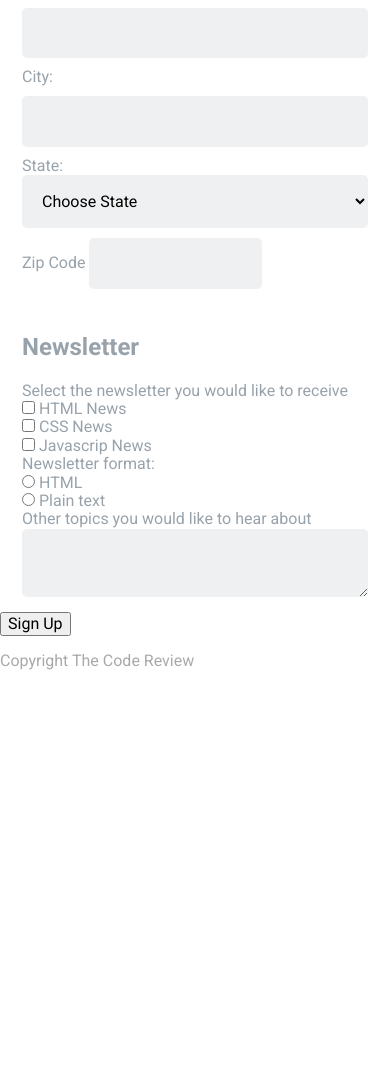
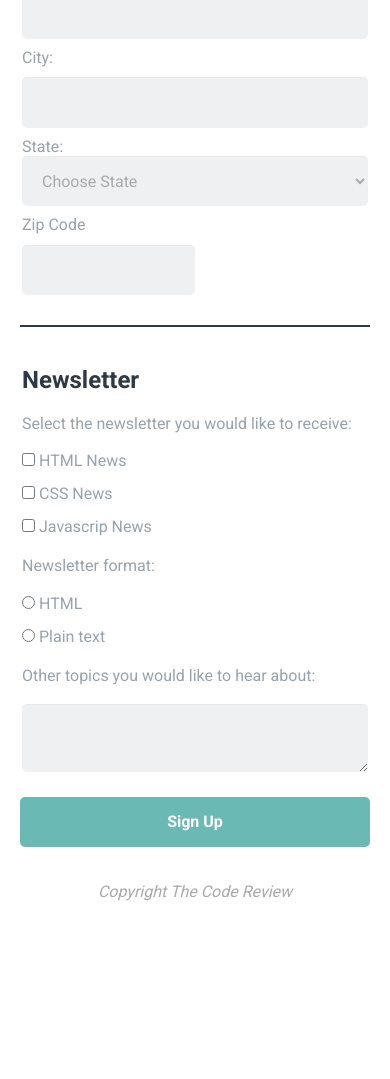
Before and after one commit to avocadohooman/online_registration_v4, a plain HTML site: page index.html in a window 390 px wide. Shown: the part 662-1741 px from the top of the page. Before the commit the page ends 1641 px from the top, so only its background shows below. Drawn offline with Linux system fonts and the light colour scheme; a web font is replaced by a local one.

Commit message:
Mobile first CSS done

```diff
--- a/css/style.css
+++ b/css/style.css
@@ -19,7 +19,9 @@ fieldset {
 
 label {
     color: #98a2ab;
+    margin-top: 10px;
 }
+
 
 .row {
     flex: 1;
@@ -27,6 +29,10 @@ label {
 
 p {
     color: darkgray;
+}
+
+.h2-color {
+    color:#2f3944;
 }
 
 /* Link Styles */
@@ -63,8 +69,6 @@ p {
     font-style: italic;
   }
 
-
-
 /* Section Styles */
 
 .main-nav {
@@ -88,14 +92,13 @@ p {
     padding-top: 20px;
 }
 
-.seperator {
+.seperator-1 {
     margin-left: 20px;
     margin-right: 20px;
     padding-top: 10px;
-    margin-bottom: 30px;
-    text-align: center;
-    border-top: 8px solid #2f3944;
-    border-bottom: 4px solid #2f3944;
+    margin-bottom: 15px;
+    border-top: 6px solid #2f3944;
+    border-bottom: 2px solid #2f3944;
 }
 
 input[type="text"],
@@ -111,7 +114,20 @@ select {
     padding: 16px;
     margin-top: 10px;
     margin-bottom: 10px;
-    box shadow: 0 1px 0 rgba(0,0,0,0.03) inset;
+    box-shadow: 0 1px 0 rgba(0,0,0,0.03) inset;
+}
+
+select {
+    height: 50px;
+    color: darkgrey;
+}
+
+.select-wrap {
+    margin-bottom: 10px;
+}
+
+.select-label {
+    margin-bottom: 10px;
 }
 
 
@@ -119,9 +135,57 @@ input[class="zipcode"] {
     width: 50%;
 }
 
+.seperator-2 {
+    margin-left: 20px;
+    margin-right: 20px;
+    padding-top: 10px;
+    margin-bottom: 15px;
+    border-bottom: 2px solid #2f3944;
+}
+
+.newsletter-type,
+.newsletter-format {
+     margin-bottom: 10px;
+}
+.newsletter-format {
+    margin-top: 15px;
+}
+
+input[type="checkbox"],
+input[type="radio"] {
+    margin-top: 10px;
+    margin-bottom: 10px;
+}
+
+.other-text {
+    margin-top: 15px;
+    margin-bottom: 0;
+}
+
+button {
+    text-align: center;
+    width: 100%;
+    height: auto;
+    padding: 16px;
+    background: #6bb9b4;
+    color: white;
+    font-weight: bold;
+    border: none;
+    border-radius: 5px;
+}
+
+.button-wrap {
+    margin-top: 10px;
+    margin-right: 20px;
+    margin-left: 20px;
+}
+
 
 footer p {
-    padding-bottom: 75%;
+    padding-bottom: 45%;
+    padding-top: 5%;
+    text-align: center;
+    font-style: italic;
 }
 
 
--- a/index.html
+++ b/index.html
@@ -14,17 +14,16 @@
             <h1>The Code Review</h1>
     </nav>
     <header class="welcome">
-        <h2>Signup for our newsletter</h2>
+        <h2 class="h2-color">Signup for our newsletter</h2>
         <p>Get the latest news on how your code is doing right in your inbox.</p>
     </header>
-    <div class="seperator">
 
-    </div>
+    <div class="seperator-1"></div>
 
     <div class="row">
         <form action="index.html" method="POST">
             <fieldset class="contact-info">
-                <legend><h2>Contact Information</h2></legend>
+                <legend><h2 class="h2-color">Contact Information</h2></legend>
 
                 <label for="name">Full Name:</label>
                 <input type="text" id="name" name="user_name" placeholder="Required">
@@ -41,24 +40,28 @@
                 <label for="city">City:</label>
                 <input type="text" id="city" name="user_city">
 
-                <label for="state">State:</label>
+                <div class="select-wrap"><label for="state">State:</label>
                 <select id="state" name="user_state">
-                        <option value="" disabled selected>Choose State</option>
+                        <option class="disabled" value="" disabled selected>Choose State</option>
                         <option value="vienna">Vienna</option>
                         <option value="helsinki">Helsinki</option>
                         <option value="berlin">Berlin</option>
                         <option value="paris">Paris</option>
                         <option value="san_francisco">San Francisco</option>
                         <option value="moscow">Moscow</option>
-                </select>
+                </select></div>
 
-                <label for="zip">Zip Code</label>
+
+                <label for="zip">Zip Code</label><br>
                 <input class="zipcode" type="text" id="zip" name="user_zip">
             </fieldset>
 
+            <div class="seperator-2"></div>
+
+
             <fieldset class="newsletter-info">
-                <label><h2>Newsletter</h2></label>
-                <label class="newsletter-type">Select the newsletter you would like to receive</label><br>
+                <label><h2 class="h2-color">Newsletter</h2></label>
+                <div class="newsletter-type"><label>Select the newsletter you would like to receive:</label></div>
 
                 <input type="checkbox" id="html-n" name="user_htmlnews">
                 <label for="html-n">HTML News</label><br>
@@ -70,17 +73,17 @@
                 <label for="java-n">Javascrip News</label><br>
 
 
-                <label class="newsletter-format">Newsletter format:</label><br>
+                <div class="newsletter-format"><label>Newsletter format:</label><br></div>
                 <input type="radio" id="html-f" value="html" name="user_format">
                 <label for="html-f">HTML</label><br>
 
-                <input type="radio" id="plain-f" value="plain_text"name="user_format">
+                <input type="radio" id="plain-f" value="plain_text" name="user_format">
                 <label for="plain-f">Plain text</label><br>
 
-                <label for="other">Other topics you would like to hear about</label><br>
+                <div class="other-text"><label for="other">Other topics you would like to hear about:</label></div><br>
                 <textarea id="other" name="user_other"></textarea>
             </fieldset>
-            <button type="submit">Sign Up</button>
+            <div class="button-wrap"><button type="submit">Sign Up</button></div>
         </form>
     </div>
 
```
